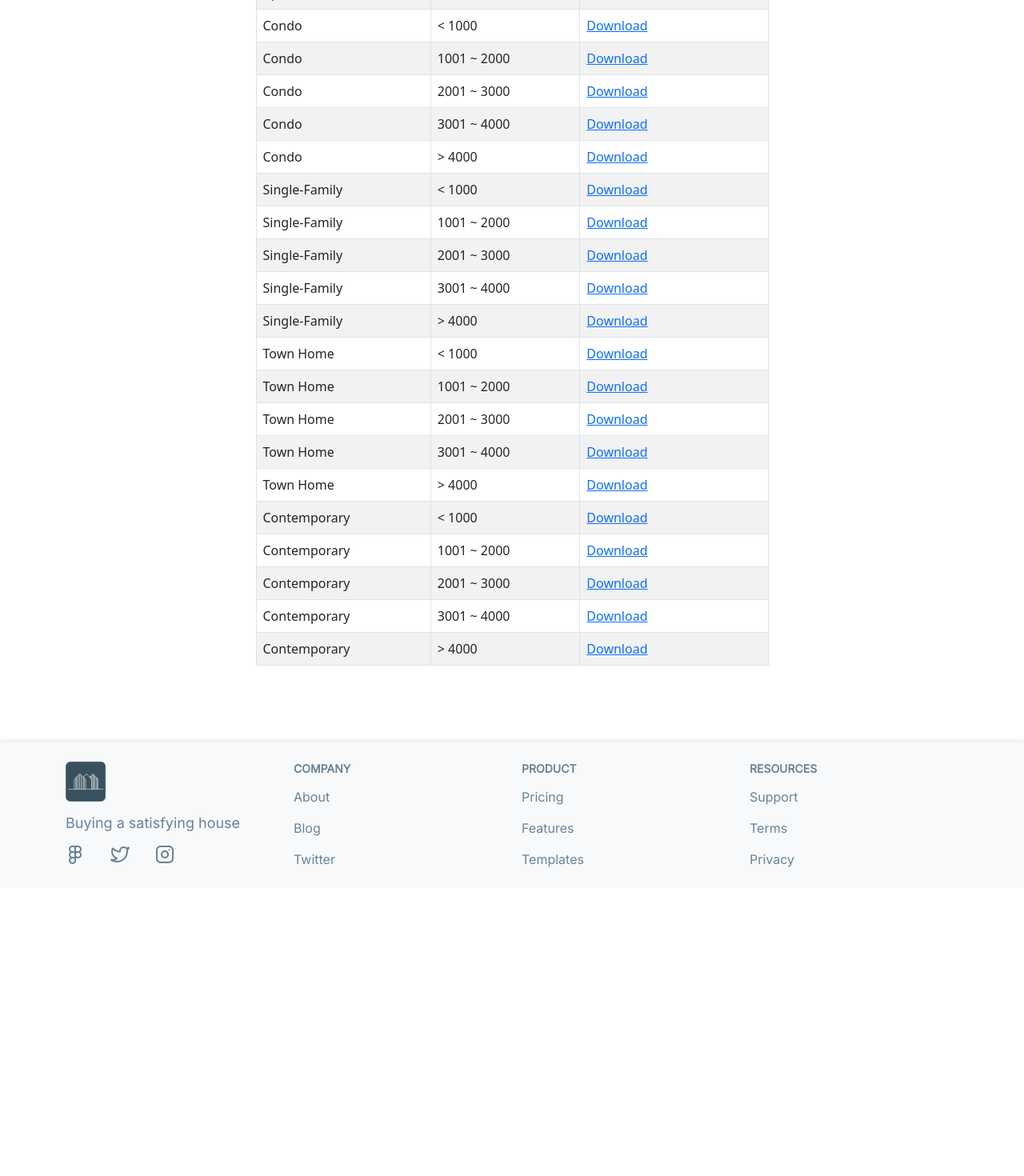
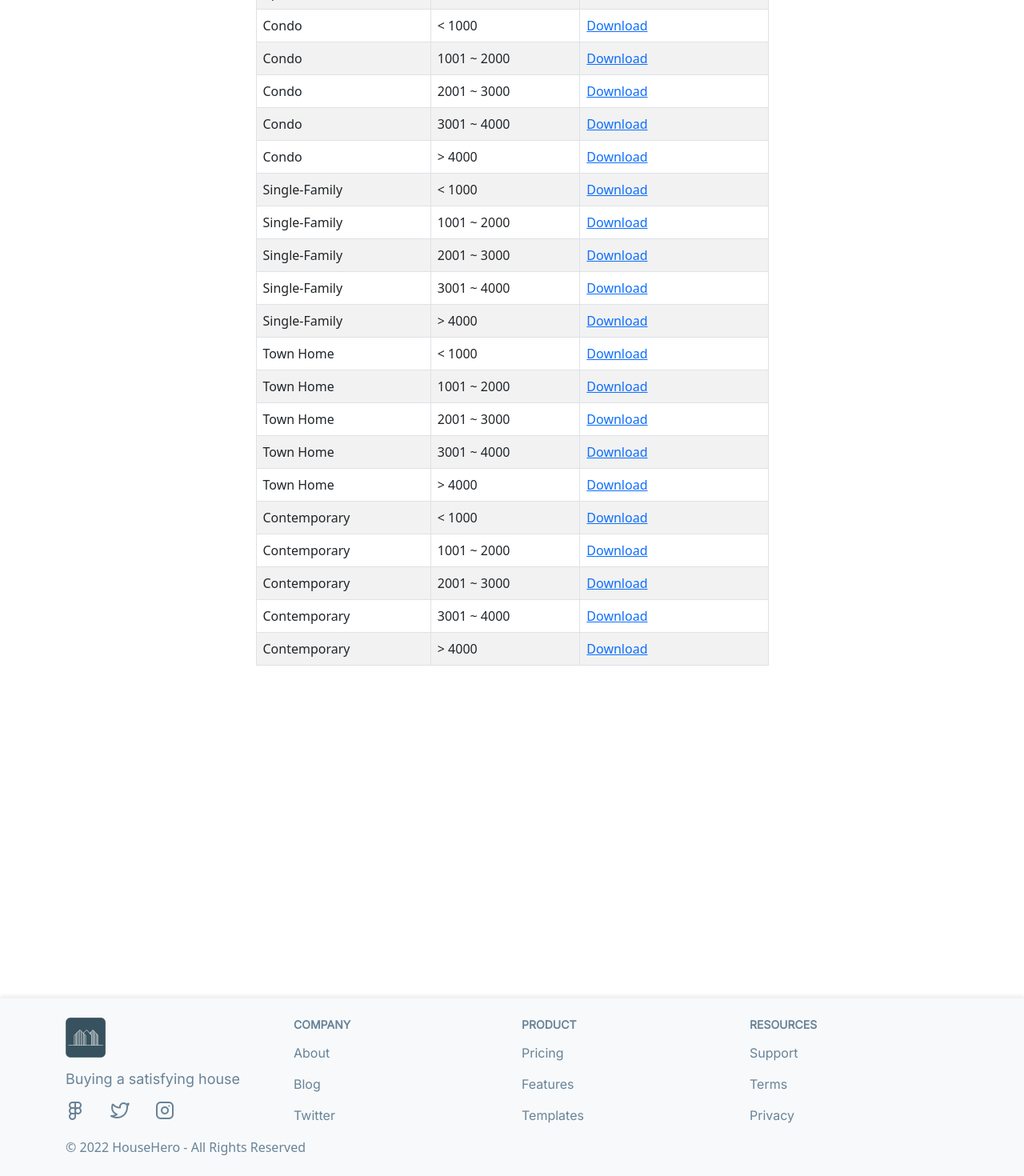
Before and after one commit to WilliamTPE/CS6326, a React (Create React App) app: page /checklist in a window 1280 px wide. Shown: the part 727-2197 px from the top of the page at 80% size. Before the commit the page ends 1837 px from the top, so only its background shows below. Built offline with nearby package versions, Linux system fonts and the light colour scheme.

Commit message:
changed a little style

```diff
--- a/src/checklistpage.css
+++ b/src/checklistpage.css
@@ -2,7 +2,7 @@
     /* display: flex;
     flex-direction: column;
     align-items: center; */
-    margin-bottom: 5rem;
+    margin-bottom: 25rem;
 
 }
 .list-heading{
--- a/src/checklistpage.js
+++ b/src/checklistpage.js
@@ -75,7 +75,7 @@ function CheckListPage(){
         <Container className='listPageContainer'>
         <div className="row justify-content-center" >
             <h2 className='list-heading' style={{marginTop:'4rem'} }> We provide specified self-check lists for variant homes. </h2>
-            <h2 className='list-heading' > Please select your future home specification. &nbsp;&nbsp;&nbsp;&nbsp;&nbsp;&nbsp; </h2>
+            <h2 className='list-heading' > Please select your future home specification. &nbsp;&nbsp;&nbsp;&nbsp;&nbsp;&nbsp;&nbsp;&nbsp; </h2>
         </div>
         <div className="row justify-content-center" >
             <div className="col-lg-3">
--- a/src/footer.js
+++ b/src/footer.js
@@ -48,11 +48,11 @@ const FooterPage = () => {
                         </ul>
                     </div>
                     {/* Footer Bottom */}
-                    {/* <div className="footer-bottom">
+                    <div className="footer-bottom">
                         <p className="text-xs-center">
                             &copy; {new Date().getFullYear()} HouseHero - All Rights Reserved
                         </p>
-                    </div> */}
+                    </div>
                 </div>
             </Container>
 
--- a/src/pages/QuestionDetail.js
+++ b/src/pages/QuestionDetail.js
@@ -129,7 +129,7 @@ export default function QuestionDetail() {
                                                 sx={{ my: 2, py: 1 }}
                                                 type="submit"
                                                 value="Submit"
-                                            >Post Answer</Button>
+                                            >Post Comment</Button>
                                         </form>
                                     </Box>
                                 </Box>
```
